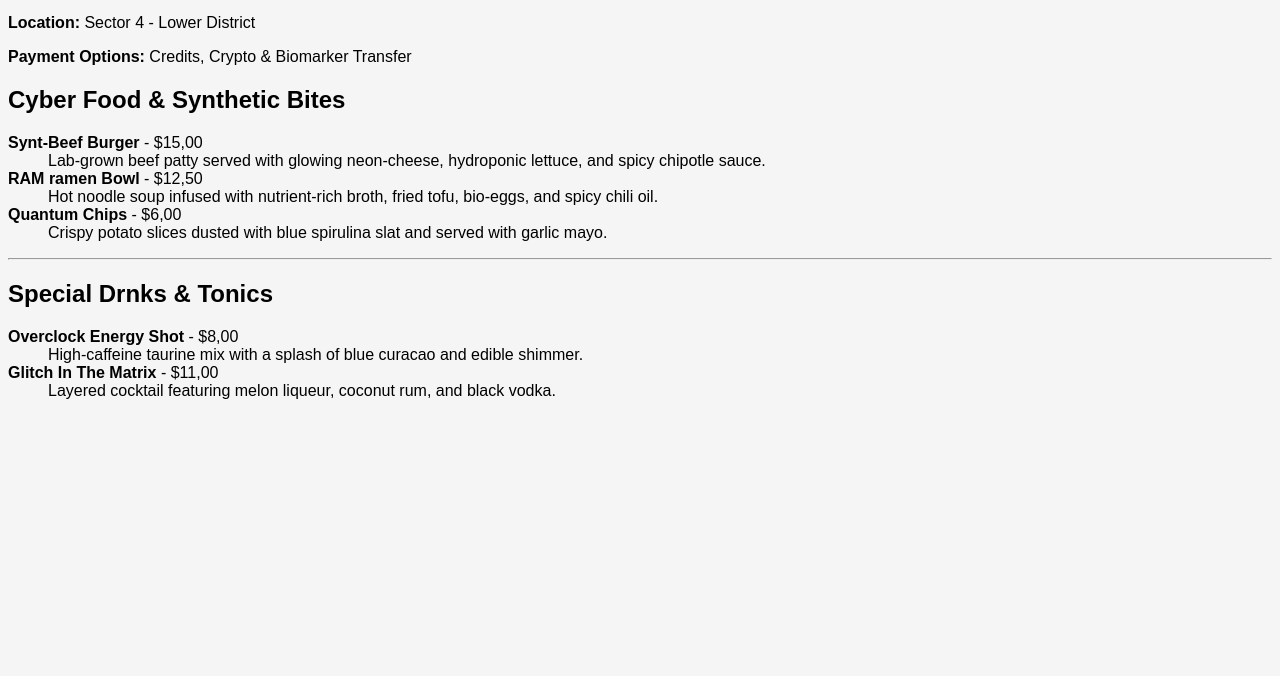
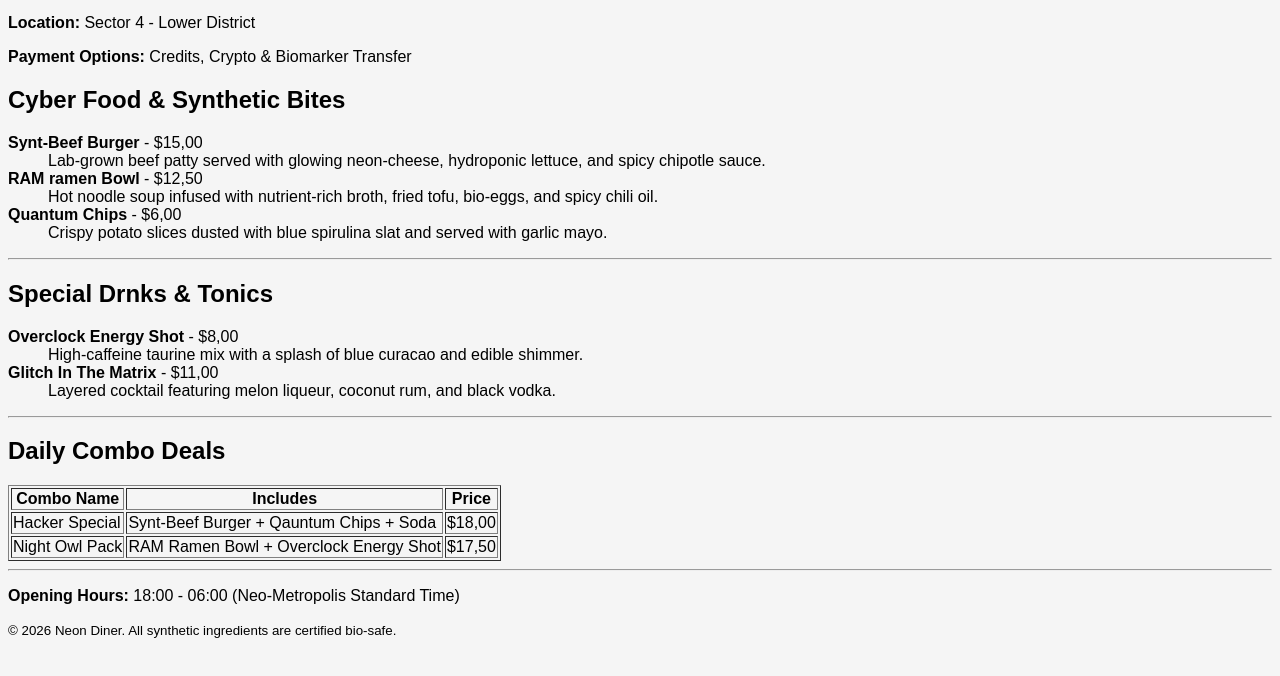
Before and after one commit to gustavodeoliveiradev/neon-diner-html-fundamentals, a plain HTML site: page index.html in a window 1280 px wide. Shown: the part 100-776 px from the top of the page. Drawn offline with Linux system fonts and the light colour scheme.

Commit message:
adding footer to the HTML document

```diff
--- a/index.html
+++ b/index.html
@@ -46,7 +46,40 @@
                 <dd>Layered cocktail featuring melon liqueur, coconut rum, and black vodka.</dd>
             </dl>
         </section>
+
+        <hr>
+
+        <!-- Section 3: Daily Combo Deals -->
+        <section>
+            <h2>Daily Combo Deals</h2>
+            <table border="1">
+                <thead>
+                    <tr>
+                        <th>Combo Name</th>
+                        <th>Includes</th>
+                        <th>Price</th>
+                    </tr>
+                </thead>
+                <tbody>
+                    <tr>
+                        <td>Hacker Special</td>
+                        <td>Synt-Beef Burger + Qauntum Chips + Soda</td>
+                        <td>$18,00</td>
+                    </tr>
+                    <tr>
+                        <td>Night Owl Pack</td>
+                        <td>RAM Ramen Bowl + Overclock Energy Shot</td>
+                        <td>$17,50</td>
+                    </tr>
+                </tbody>
+            </table>
+        </section>
     </main>
+    <footer>
+        <hr>
+        <p><strong>Opening Hours:</strong> 18:00 - 06:00 (Neo-Metropolis Standard Time)</p>
+        <p><small>&copy; 2026 Neon Diner. All synthetic ingredients are certified bio-safe.</small></p>
+    </footer>
     <script src="script.js"></script>
 </body>
 
```
